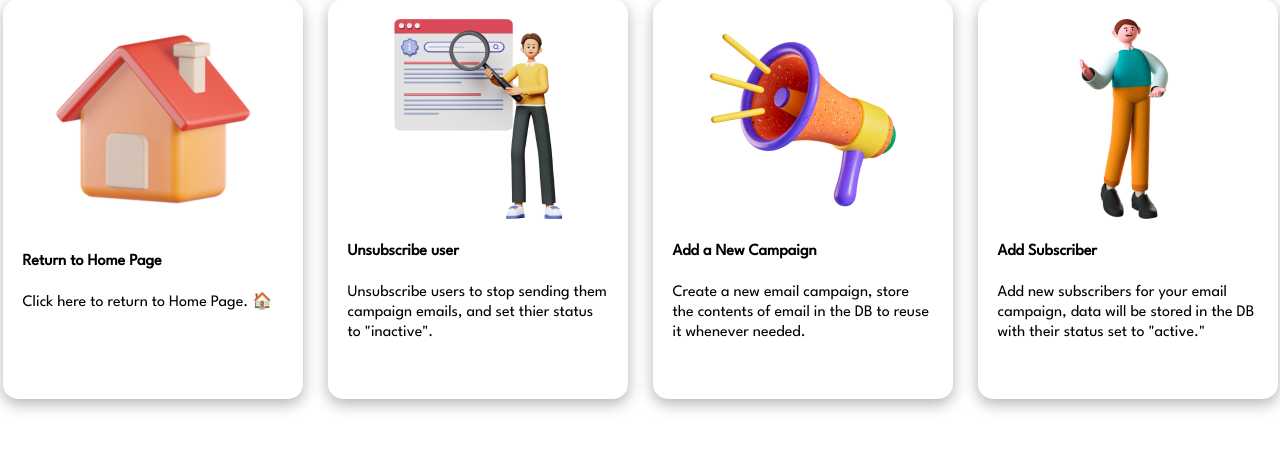
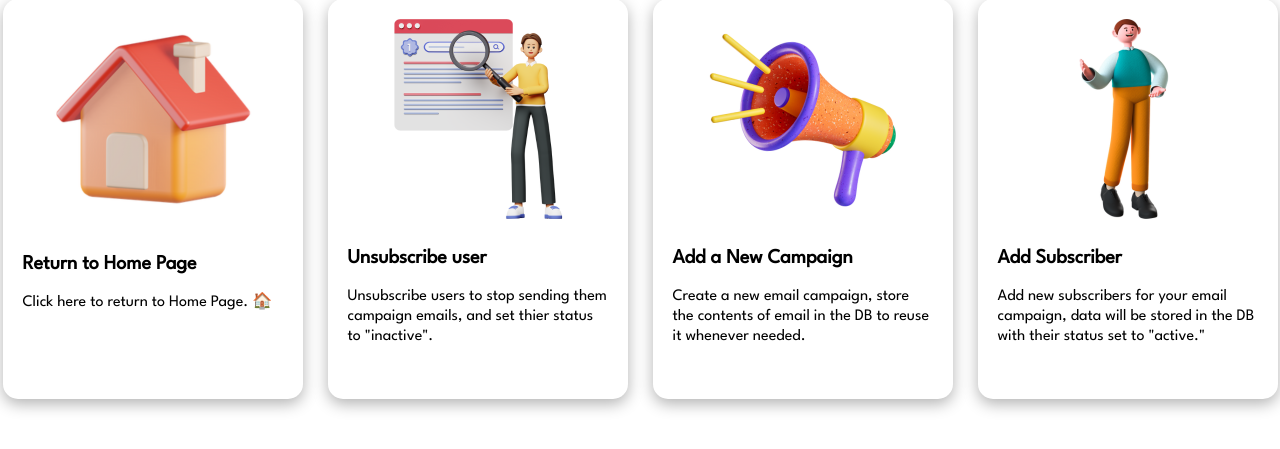
Before and after one commit to utkarsh23kushwaha/mailed-it, a Django app: template templates/send_mail.html in a window 1280 px wide. Shown: the part 681-1130 px from the top of the page. Run offline with Django 3.2, Linux system fonts and the light colour scheme; the template is opened without the code that fills it, so the values that code supplies are empty.

Commit message:
Update send_mail.html

```diff
--- a/templates/send_mail.html
+++ b/templates/send_mail.html
@@ -114,7 +114,7 @@
             z-index: 2; /* Place content on top of the blur */
         }
 
-       home .card-title {
+       .card-title {
             font-size: 20px;
             margin-bottom: 10px;
         }
```
